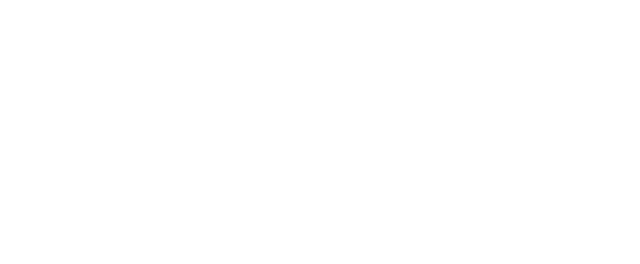
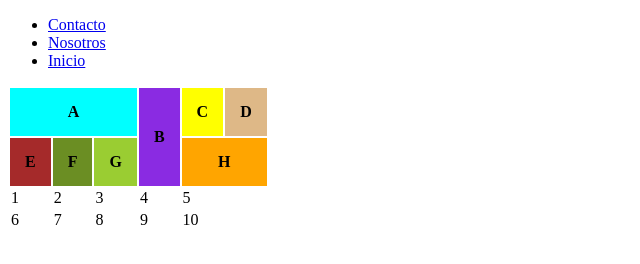
Before and after one commit to CamilaRosas15/tablas-tecweb, a plain HTML site: page index.html in a window 1280 px wide. Shown: the whole page, without its empty margins (0-640 px from the left). Drawn offline with Linux system fonts and the light colour scheme.

Commit message:
suibir imagenes

```diff
--- a/index.html
+++ b/index.html
@@ -6,8 +6,101 @@
     <title>Document</title>
 </head>
 <body>
+    <!--
     <table>
-
+        <caption>Lista de estudiantes</caption>
+        <thead>
+            <tr>
+                <th>Nombre</th>
+                <th>Apellido</th>
+            </tr>
+        </thead>
+        <tbody>
+            <tr>
+                <td>Juan</td>
+                <td>Perez</td>
+            </tr>
+            <tr>
+                <td>Ana</td>
+                <td>Suarez</td>
+            </tr>
+        </tbody>
+        <tfoot>
+            <tr>
+                <td>suma 1</td>
+                <td>suma 2</td>
+            </tr>
+        </tfoot>
+    </table>-->
+    <!--
+    <table>
+        <thead>
+            <tr>
+                <th rowspan="2">A</th>  un celda 1 columda
+                <th colspan="2">B</th>  un celda 2 columda
+            </tr>
+            <tr>
+                <th>C</th>
+                <th>D</th>
+            </tr>
+        </thead>
+        <tbody>
+            <tr>
+                <td>Dato 1</td>   cual es la diferencia entre td y th?
+                <td>Dato 2</td>
+                <td>Dato 3</td>
+            </tr>
+            <tr>
+                <td>Dato 4</td>
+                <td>Dato 5</td>
+                <td>Dato 6</td>
+            </tr>
+        </tbody>
+    </table> -->
+    <nav>
+        <ul>
+            <li>
+                <a href="contacto.html">Contacto</a>
+            </li>
+            <li>
+                <a href="nosotros.html">Nosotros</a>
+            </li>
+            <li>
+                <a href="index.html">Inicio</a>
+            </li>
+        </ul>
+    </nav>
+    <table>
+        <thead>
+            <tr>
+                <th colspan="3"  style="background-color: aqua; padding: 15px;">A</th>
+                <th rowspan="2" style="background-color: blueviolet; padding: 15px;">B</th>
+                <th rowspan="1" style="background-color: yellow; padding: 15px;">C</th>
+                <th rowspan="1" style="background-color: burlywood; padding: 15px;">D</th>
+            </tr>
+            <tr>
+                <th style="background-color: brown; padding: 15px;">E</th>
+                <th style="background-color:olivedrab; padding: 15px;">F</th>
+                <th style="background-color: yellowgreen; padding: 15px;">G</th>
+                <th colspan="2" style="background-color: orange; padding: 15px;">H</th>
+            </tr>
+        </thead>
+        <tbody>
+            <tr>
+                <td>1</td>
+                <td>2</td>
+                <td>3</td>
+                <td>4</td>
+                <td>5</td>
+            </tr>
+            <tr>
+                <td>6</td>
+                <td>7</td>
+                <td>8</td>
+                <td>9</td>
+                <td>10</td>
+            </tr>
+        </tbody>
     </table>
 </body>
 </html>
```
Also changed, not shown: contacto.html (added, +25 -0 lines), nosotros.html (added, +25 -0 lines), img/contacto.png (added), img/perro.jpg (added).
